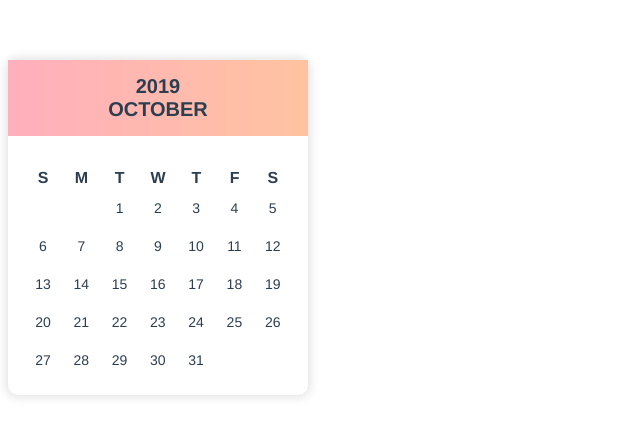
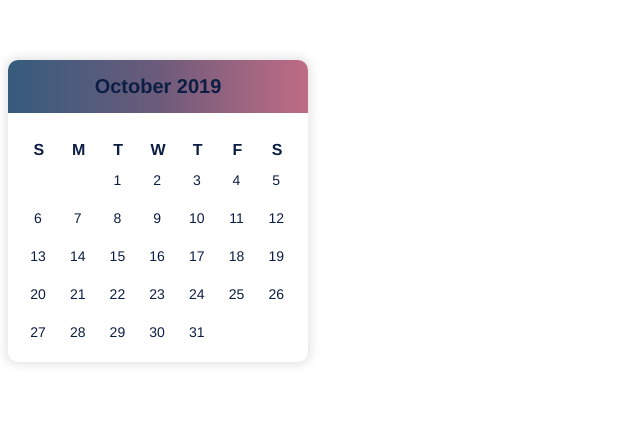
Before and after one commit to Miguelbpy/vue-single-date-picker, a Vue app: page / in a window 1280 px wide. Shown: the top 436 px of the page, without its empty margins (0-640 px from the left). Built offline with nearby package versions, Linux system fonts and the light colour scheme.

Commit message:
Update styles

```diff
--- a/src/components/CalendarMonth.vue
+++ b/src/components/CalendarMonth.vue
@@ -43,6 +43,6 @@ export default {
 <style lang="scss" scoped>
 .calendar-month {
   width: 100%;
-  padding: 15px;
+  padding: 10px;
 }
 </style>
--- a/src/components/CalendarMonthHeader.vue
+++ b/src/components/CalendarMonthHeader.vue
@@ -1,11 +1,6 @@
 <template>
   <div class="calendar-month-header">
-    <div class="year">
-      {{ year }}
-    </div>
-    <div class="month">
-      {{ fullMonth }}
-    </div>
+    {{ fullMonth }} {{ year }}
   </div>
 </template>
 
@@ -49,7 +44,8 @@ export default {
   font-weight: 900;
   font-size: 20px;
   padding: 15px;
-  text-transform: uppercase;
-  background-image: linear-gradient(to right, #FFAFBD, #ffc3a0);
+  border-radius: 10px 10px 0 0;
+  text-transform: capitalize;
+  background-image: linear-gradient(to right, #355C7D, #6C5B7B, #C06C84);
 }
 </style>
--- a/src/components/CalendarView.vue
+++ b/src/components/CalendarView.vue
@@ -91,5 +91,6 @@ export default {
   background-color: white;
   border-radius: 10px;
   box-shadow: 0 0 10px 3px rgba(0, 0, 0, 0.1);
+  color: #0d1e44;
 }
 </style>
```
